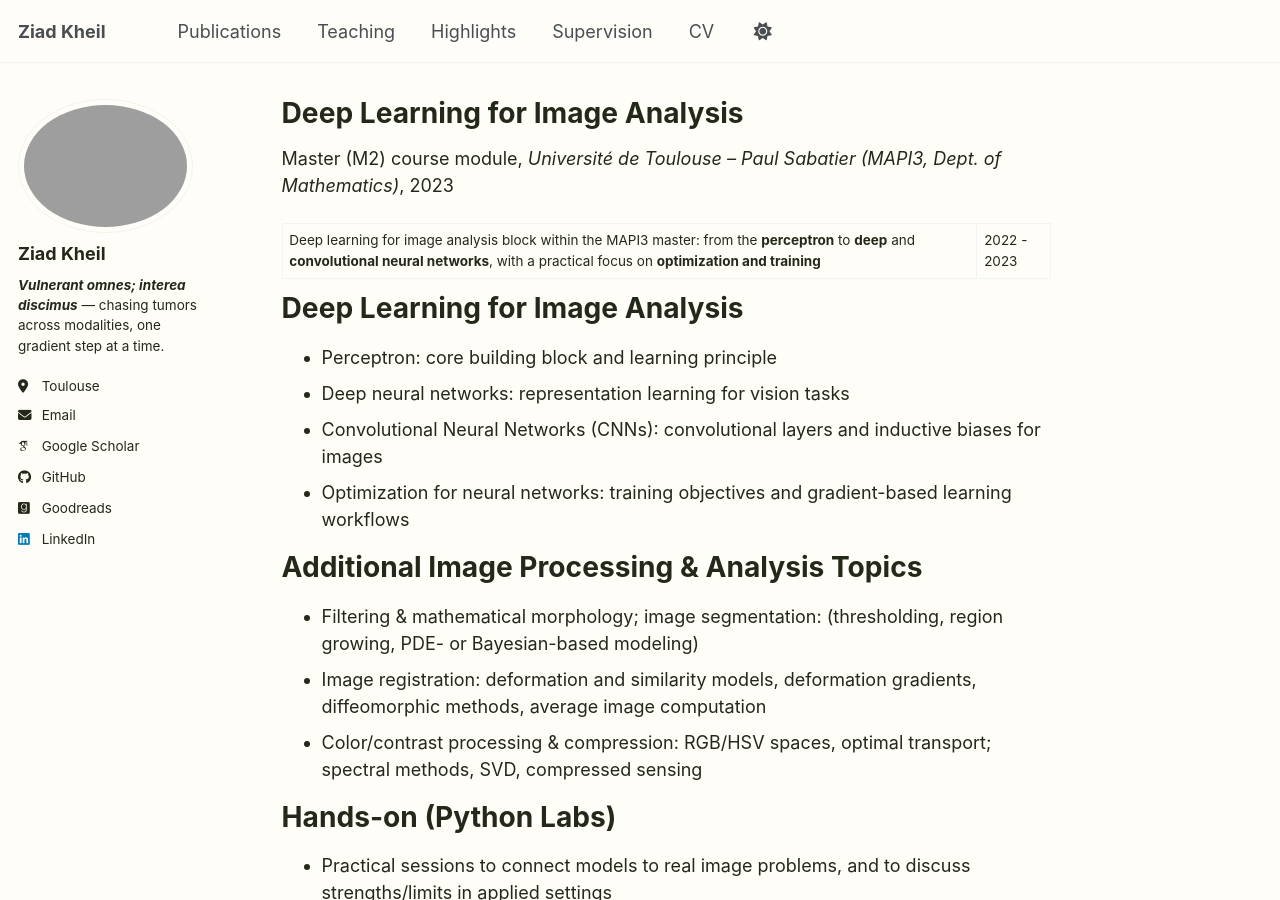
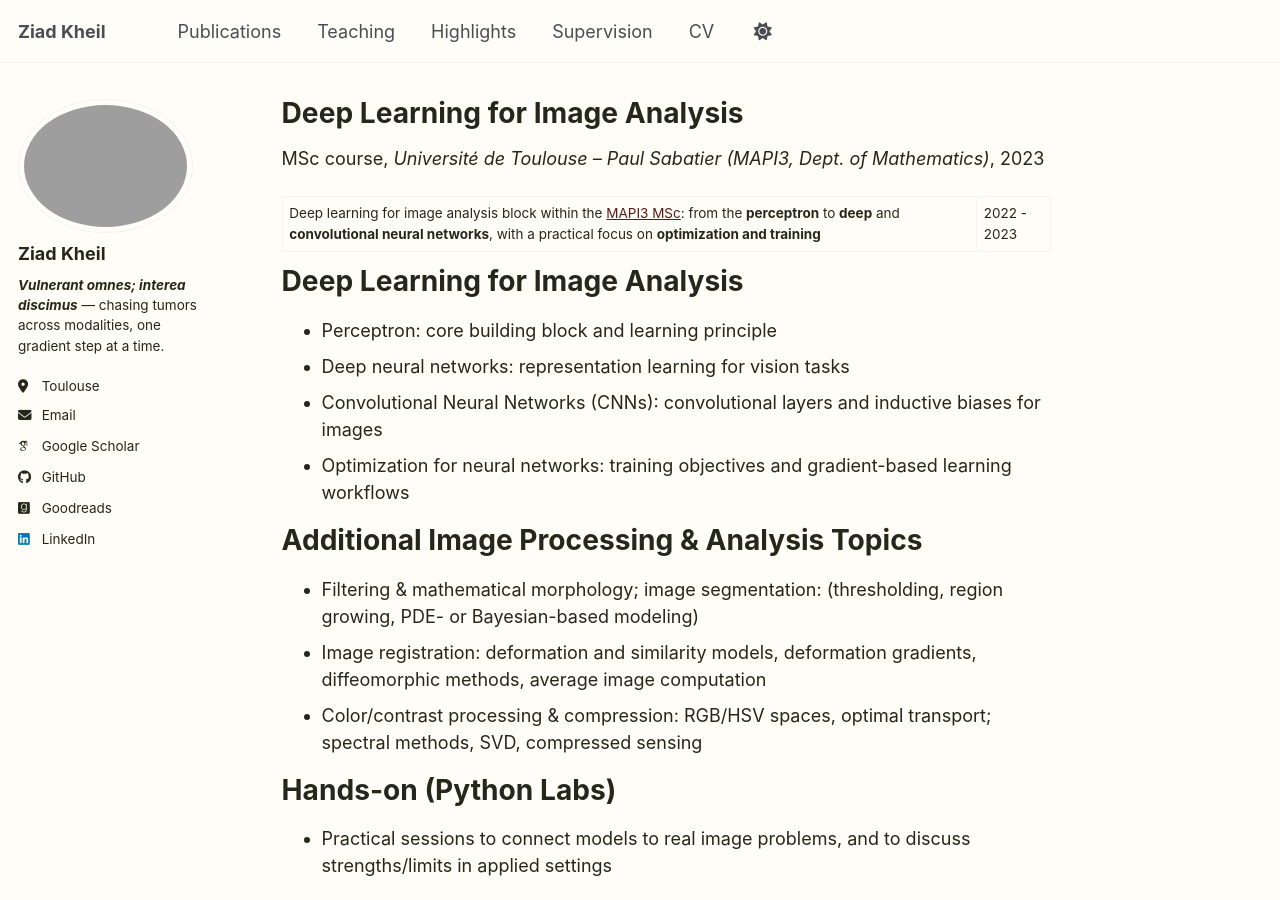
Before and after one commit to Kheil-Z/Kheil-Z.github.io, a Jekyll site: the page built from _teaching/ut-teaching.md, in a window 1280 px wide and 900 px high. Built offline with Jekyll 4.4.1, drawn with Linux system fonts in a browser that asks for light colours; some web fonts are replaced; a script bundle is joined from its source files by our own code; library files that are not in the unit come from our copies.

Commit message:
update supervision and teaching

```diff
--- a/_pages/supervision.html
+++ b/_pages/supervision.html
@@ -5,4 +5,8 @@ permalink: /supervision/
 author_profile: true
 ---
 
-Under construction.
+{% include base_path %}
+
+{% for post in site.supervision reversed %}
+  {% include archive-single.html %}
+{% endfor %}
--- a/_teaching/ut-teaching.md
+++ b/_teaching/ut-teaching.md
@@ -1,13 +1,13 @@
 ---
 title: "Deep Learning for Image Analysis"
 collection: teaching
-type: "Master (M2) course module"
-permalink: /teaching/mapi3-image-dl
+type: "MSc course"
+permalink: /teaching/ut-teaching
 venue: "Université de Toulouse – Paul Sabatier (MAPI3, Dept. of Mathematics)"
 date: 2023-01-01
 location: "Toulouse, France"
 ---
-Deep learning for image analysis block within the MAPI3 master: from the **perceptron** to **deep** and **convolutional neural networks**, with a practical focus on **optimization and training** | 2022 - 2023
+Deep learning for image analysis block within the [MAPI3 MSc](https://www.univ-tlse3.fr/decouvrir-nos-diplomes/master-parcours-mathematiques-appliquees-pour-lingenierie-lindustrie-et-linnovation-mapi3): from the **perceptron** to **deep** and **convolutional neural networks**, with a practical focus on **optimization and training** | 2022 - 2023
 
 
 
@@ -26,4 +26,4 @@ Additional Image Processing & Analysis Topics
 
 Hands-on (Python Labs)
 ======
-- Practical sessions to connect models to real image problems, and to discuss strengths/limits in applied settings
+* Practical sessions to connect models to real image problems, and to discuss strengths/limits in applied settings
```
Also changed, not shown: _supervision/crctm1-supervision.md (added, +19 -0 lines), _supervision/crctm2-supervision.md (added, +19 -0 lines), _supervision/dir-rlhf-supervision.md (added, +21 -0 lines), _teaching/isae-teaching.md (+5 -3 lines), _teaching/toulouse-tech-teaching.md (+1 -1 lines).
